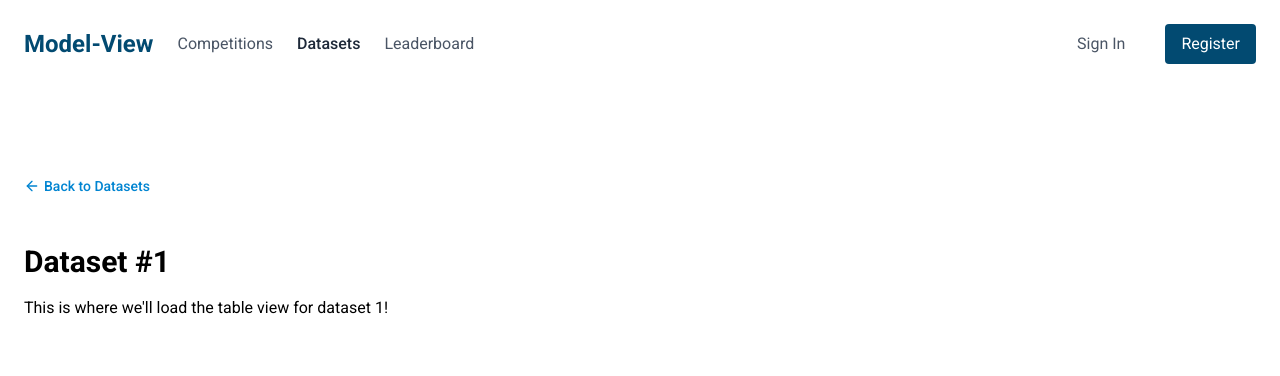
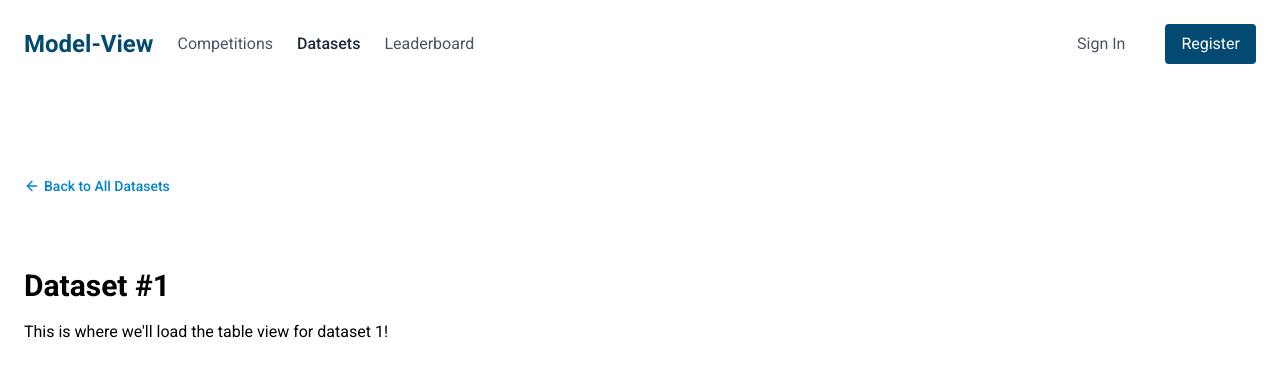
Before and after one commit to Mentee-Group/model-view, a React (Vite) app in the folder frontend/: page /datasets/1 in a window 1280 px wide. Shown: the top 376 px of the page. Built offline with nearby package versions, Linux system fonts and the light colour scheme.

Commit message:
Fix link to only be accessible when actually hovered over.

```diff
--- a/frontend/src/pages/DatasetDetailPage.tsx
+++ b/frontend/src/pages/DatasetDetailPage.tsx
@@ -9,10 +9,10 @@ function DatasetDetailPage() {
       <div className="mb-6">
         <Link
           to="/datasets"
-          className="text-sky-600 hover:text-sky-700 flex items-center gap-1 text-sm font-medium mb-12 group transition-colors duration-200"
+          className="inline-flex items-center gap-1 text-sky-600 hover:text-sky-700 text-sm font-medium mb-12 group transition-colors duration-200"
         >
           <ArrowLeft className="w-4 h-4 transition-transform duration-200 group-hover:-translate-x-1" />
-          <span>Back to Datasets</span>
+          <span>Back to All Datasets</span>
         </Link>
       </div>
 
```
